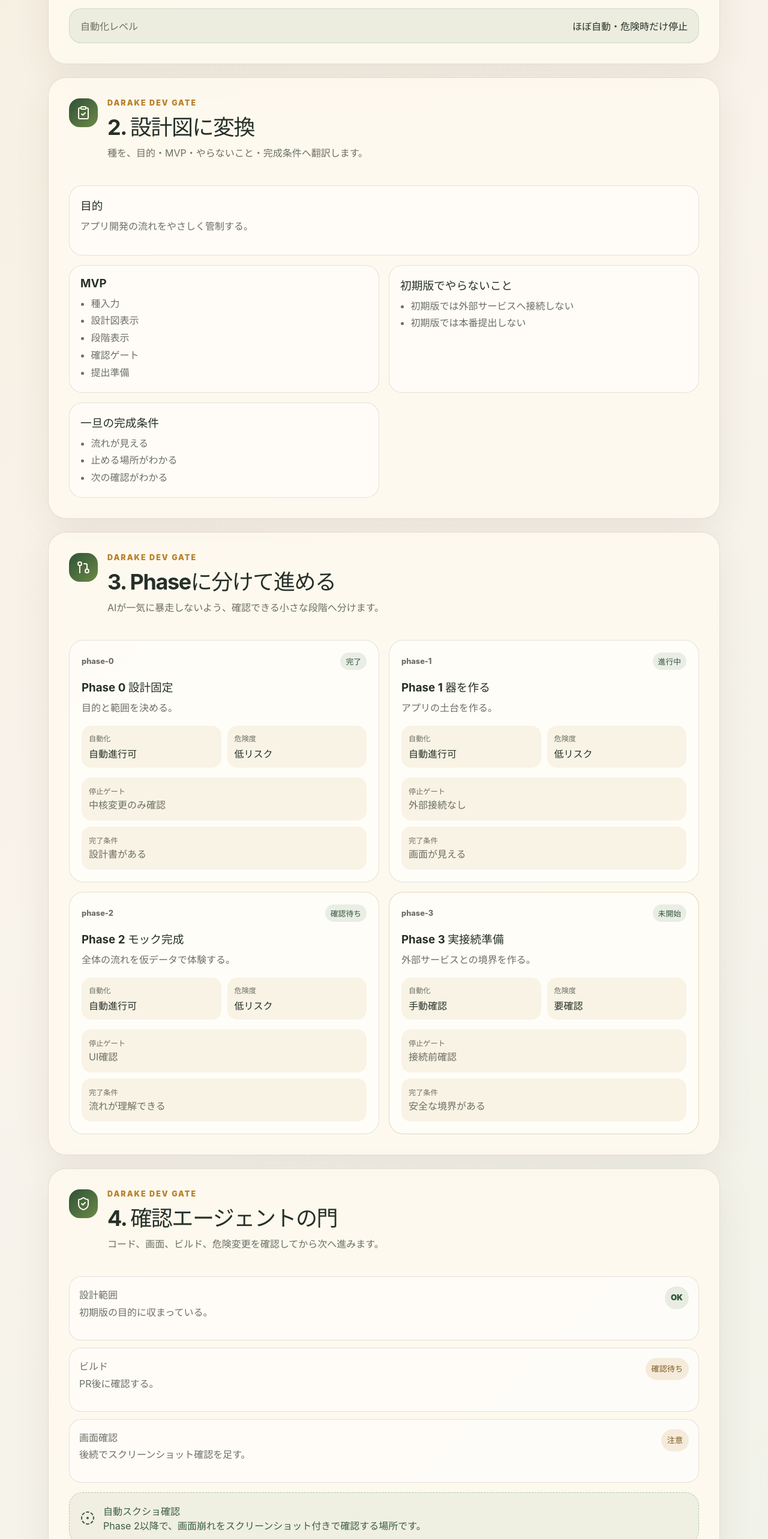
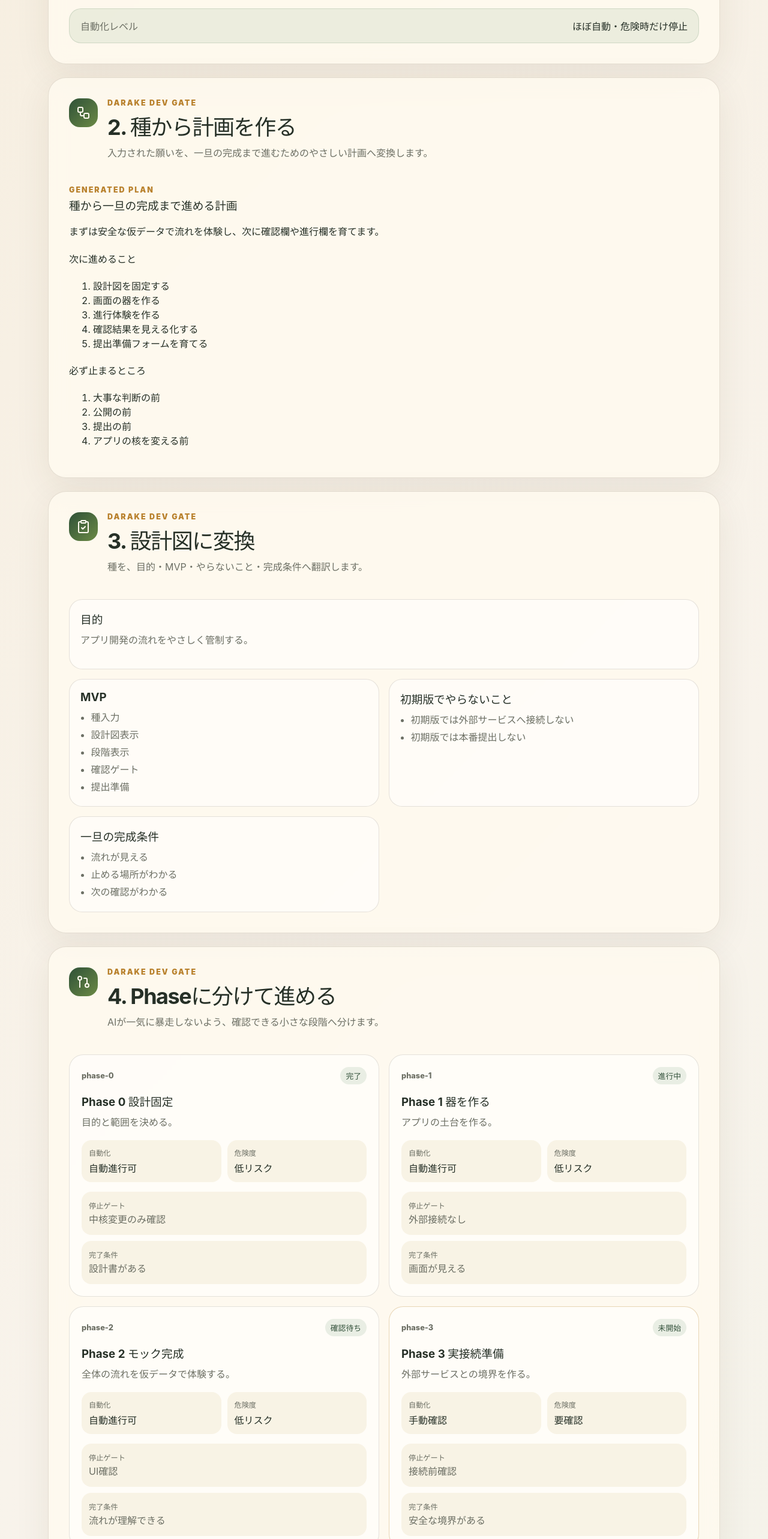
Before and after one commit to sunpotflower4460-cpu/darake-dev-app-AI, a React (Vite) app: page / in a window 1280 px wide. Shown: the part 1200-3766 px from the top of the page at 60% size. Built offline with nearby package versions, Linux system fonts and the light colour scheme.

Commit message:
feat: expand phase 2 control room UI

```diff
--- a/src/App.tsx
+++ b/src/App.tsx
@@ -1,7 +1,8 @@
 import type { ReactNode } from 'react';
-import { Bell, CheckCircle2, CircleDotDashed, ClipboardCheck, GitPullRequest, Rocket, ShieldCheck, Sparkles, Store, Wand2 } from 'lucide-react';
+import { Bell, Camera, CheckCircle2, CircleDotDashed, ClipboardCheck, GitPullRequest, ListChecks, PauseCircle, Rocket, ShieldCheck, Sparkles, Store, Wand2, Workflow } from 'lucide-react';
+import { agentChecks, generatedPlan, notificationPlan, screenshotChecks } from './data/mockFlow';
 import { blueprint, initialSeed, phases, reviewChecks, submissionDraft } from './data/mockProject';
-import type { PhasePlan, ReviewCheck, RiskLevel } from './types';
+import type { AgentCheck, PhasePlan, ReviewCheck, RiskLevel, ScreenshotCheck } from './types';
 
 const riskLabel: Record<RiskLevel, string> = {
   low: '低リスク',
@@ -22,6 +23,19 @@ const reviewLabel: Record<ReviewCheck['state'], string> = {
   watch: '注意',
   blocked: '停止',
   pending: '確認待ち',
+};
+
+const agentStatusLabel: Record<AgentCheck['status'], string> = {
+  ready: '待機',
+  checking: '確認中',
+  passed: '通過',
+  needs_human: '手動確認',
+};
+
+const screenshotStatusLabel: Record<ScreenshotCheck['status'], string> = {
+  planned: '予定',
+  captured: '取得済み',
+  needs_review: '確認待ち',
 };
 
 function SectionHeader({ icon, title, lead }: { icon: ReactNode; title: string; lead: string }) {
@@ -80,6 +94,37 @@ function ReviewItem({ check }: { check: ReviewCheck }) {
   );
 }
 
+function AgentCard({ agent }: { agent: AgentCheck }) {
+  return (
+    <article className={`agentCard agent-${agent.status}`}>
+      <div className="agentTop">
+        <strong>{agent.name}</strong>
+        <span>{agentStatusLabel[agent.status]}</span>
+      </div>
+      <p className="agentRole">{agent.role}</p>
+      <p>{agent.message}</p>
+    </article>
+  );
+}
+
+function ScreenshotCard({ item }: { item: ScreenshotCheck }) {
+  return (
+    <article className="screenshotCard">
+      <div className="screenshotFrame">
+        <Camera size={22} />
+        <span>{item.viewport === 'mobile' ? 'Mobile' : 'Desktop'}</span>
+      </div>
+      <div>
+        <div className="agentTop">
+          <strong>{item.label}</strong>
+          <span>{screenshotStatusLabel[item.status]}</span>
+        </div>
+        <p>{item.note}</p>
+      </div>
+    </article>
+  );
+}
+
 export default function App() {
   return (
     <main className="appShell">
@@ -128,8 +173,29 @@ export default function App() {
         </div>
       </section>
 
+      <section className="panel planPanel">
+        <SectionHeader icon={<Workflow />} title="2. 種から計画を作る" lead="入力された願いを、一旦の完成まで進むためのやさしい計画へ変換します。" />
+        <div className="generatedPlan">
+          <div>
+            <p className="eyebrow">Generated Plan</p>
+            <h3>{generatedPlan.title}</h3>
+            <p>{generatedPlan.summary}</p>
+          </div>
+          <div className="planColumns">
+            <div>
+              <h4>次に進めること</h4>
+              <ol>{generatedPlan.nextActions.map((item) => <li key={item}>{item}</li>)}</ol>
+            </div>
+            <div>
+              <h4>必ず止まるところ</h4>
+              <ol>{generatedPlan.humanStops.map((item) => <li key={item}>{item}</li>)}</ol>
+            </div>
+          </div>
+        </div>
+      </section>
+
       <section className="panel">
-        <SectionHeader icon={<ClipboardCheck />} title="2. 設計図に変換" lead="種を、目的・MVP・やらないこと・完成条件へ翻訳します。" />
+        <SectionHeader icon={<ClipboardCheck />} title="3. 設計図に変換" lead="種を、目的・MVP・やらないこと・完成条件へ翻訳します。" />
         <div className="blueprintGrid">
           <div className="blueprintMain">
             <h3>目的</h3>
@@ -151,28 +217,55 @@ export default function App() {
       </section>
 
       <section id="phases" className="panel">
-        <SectionHeader icon={<GitPullRequest />} title="3. Phaseに分けて進める" lead="AIが一気に暴走しないよう、確認できる小さな段階へ分けます。" />
+        <SectionHeader icon={<GitPullRequest />} title="4. Phaseに分けて進める" lead="AIが一気に暴走しないよう、確認できる小さな段階へ分けます。" />
+        <div className="timelineRail" aria-label="Phase progress">
+          {phases.map((phase) => <span key={phase.id} className={`timelineDot ${phase.status}`} title={phase.title} />)}
+        </div>
         <div className="phaseGrid">
           {phases.map((phase) => <PhaseCard phase={phase} key={phase.id} />)}
         </div>
       </section>
 
       <section className="panel reviewPanel">
-        <SectionHeader icon={<ShieldCheck />} title="4. 確認エージェントの門" lead="コード、画面、ビルド、危険変更を確認してから次へ進みます。" />
+        <SectionHeader icon={<ShieldCheck />} title="5. 確認エージェントの門" lead="コード、画面、ビルド、危険変更を確認してから次へ進みます。" />
+        <div className="agentGrid">
+          {agentChecks.map((agent) => <AgentCard agent={agent} key={agent.name} />)}
+        </div>
         <ul className="reviewList">
           {reviewChecks.map((check) => <ReviewItem check={check} key={check.label} />)}
         </ul>
+      </section>
+
+      <section className="panel screenshotPanel">
+        <SectionHeader icon={<Camera />} title="6. 自動スクショ確認の予定" lead="今はモック表示です。後で画面崩れをスクリーンショットで確認する管制欄に育てます。" />
+        <div className="screenshotGrid">
+          {screenshotChecks.map((item) => <ScreenshotCard item={item} key={`${item.label}-${item.viewport}`} />)}
+        </div>
         <div className="screenshotMock">
           <CircleDotDashed />
           <div>
-            <strong>自動スクショ確認</strong>
-            <p>Phase 2以降で、画面崩れをスクリーンショット付きで確認する場所です。</p>
+            <strong>今の状態</strong>
+            <p>Phase 2では予定表示まで。次の段階で実際の取得・比較・添削の流れを足します。</p>
+          </div>
+        </div>
+      </section>
+
+      <section className="panel notifyPanel">
+        <SectionHeader icon={<PauseCircle />} title="7. 止めるタイミングと通知" lead="普段は進み、大事な場面だけ呼ぶ。開発が重くなりすぎないための交通整理です。" />
+        <div className="notifyCard">
+          <div>
+            <p className="eyebrow">通知モード</p>
+            <h3>{notificationPlan.mode === 'pause_on_risk' ? '危険時だけ止める' : '段階ごとに確認'}</h3>
+            <p>{notificationPlan.message}</p>
+          </div>
+          <div className="channelList">
+            {notificationPlan.channels.map((channel) => <span key={channel}>{channel}</span>)}
           </div>
         </div>
       </section>
 
       <section className="panel submitPanel">
-        <SectionHeader icon={<Store />} title="5. 提出準備をまとめる" lead="App Store提出などの手動項目を、最後に慌てないよう同じ場所へ集めます。" />
+        <SectionHeader icon={<Store />} title="8. 提出準備をまとめる" lead="App Store提出などの手動項目を、最後に慌てないよう同じ場所へ集めます。" />
         <div className="submissionGrid">
           <label>アプリ名<input defaultValue={submissionDraft.appName} /></label>
           <label>サブタイトル<input defaultValue={submissionDraft.subtitle} /></label>
@@ -186,7 +279,7 @@ export default function App() {
         <div>
           <Rocket />
           <h2>完成通知の理想</h2>
-          <p>「Phase 1完了」「確認エージェントOK」「スクショ確認OK」「次へ進みます」「完成しました」を、やさしい言葉で返す管制室に育てます。</p>
+          <p>「Phase完了」「確認OK」「次へ進みます」「完成しました」を、やさしい言葉で返す管制室に育てます。</p>
         </div>
         <div>
           <Bell />
@@ -196,7 +289,7 @@ export default function App() {
         <div>
           <CheckCircle2 />
           <h2>次の実装</h2>
-          <p>次フェーズでは、このUIを実際のGitHub Issue / PR / CI確認へ接続する受け皿を追加します。</p>
+          <p>次フェーズでは、このUIを実際のIssue / PR / CI確認へ接続する受け皿を追加します。</p>
         </div>
       </section>
     </main>
```
